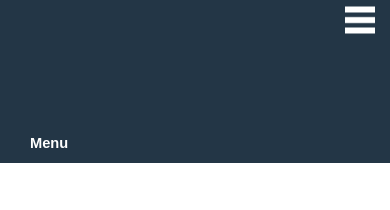
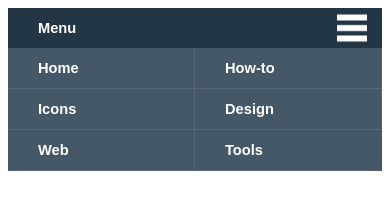
Before and after one commit to SanhNX/prj-fastfood, a website: page sample/Practice1/responsive.html in a window 390 px wide. Both pictures are taken after a click on the link "Menu". Drawn offline with nearby package versions, Linux system fonts and the light colour scheme.

Commit message:
- update responsive menu

```diff
--- a/sample/Practice1/css/reset.less
+++ /dev/null
@@ -1,119 +0,0 @@
-/**********************
-       CONSTANTS
-***********************/
-@import "color";
-@import "functions";
-
-body {
-//  background:@red;
-//  color:@yellow;
-  margin: 0;
-}
-
-button {
-  background:@blue;
-  .RoundShape(10px);
-}
-
-div {
-//  background:@purple;
-}
-.clearfix:before, .clearfix:after {
-  content: " ";
-  display: table;
-}
-nav{
-  width: 100%;
-  height: 40px;
-  background: #455868;
-  font-size: 11pt;
-  font-family: 'PT Sans', Arial, sans-serif;
-  font-weight: bold;
-  border-bottom: 2px solid #283744;
-  display: table;
-
-}
-nav a#pull{
-  display: none;
-}
-nav ul {
-  padding: 0;
-  margin: 0 auto;
-  width: 800px;
-  height: 40px;
-}
-nav li{
-  display: inline;
-  float: left;
-}
-nav li a {
-  border-right: 1px solid #576979;
-  box-sizing: border-box;
-  -moz-box-sizing: border-box;
-  -webkit-box-sizing: border-box;
-}
-nav li:last-child a{
-  border-right: 0;
-}
-nav a{
-  color: #fff;
-  width: 100px;
-  display: inline-block;
-  text-align: center;
-  line-height: 40px;
-  text-decoration: none;
-  &:hover{
-    background: #455868 - #222;
-  }
-}
-@media screen and (max-width: 600px) {
-  nav{
-    height: auto;
-  }
-  nav ul{
-    width: 100%;
-    height: auto;
-    display: block;
-  }
-  nav li{
-    width: 50%;
-  }
-  nav li a{
-    border-bottom: 1px solid #576979;
-    border-right: 1px solid #576979;
-  }
-  nav li:last-child a{
-    border-right: 0;
-  }
-  nav a{
-    text-align: left;
-    width: 100%;
-    text-indent: 30px;
-  }
-
-}
-@media screen and (max-width: 480px) {
-  nav{
-    border-bottom: 0;
-  }
-  nav a#pull{
-    display: block;
-    background: #233646;
-    width: 100%;
-    position: relative;
-  }
-  nav a#pull:after{
-    position: absolute;
-    display: inline-block;
-    content:"";
-    top: 5px;
-    right: 15px;
-    width: 30px;
-    height: 30px;
-    background: url("../img/icon/nav-icon.png") no-repeat;
-    background-size: 100% 100%;
-  }
-  nav ul{
-    display: none;
-  }
-}
--- a/sample/Practice1/css/style.less
+++ /dev/null
@@ -1,27 +0,0 @@
-/**********************
-         STYLES
-***********************/
-@import "reset";
-@import "variables";
-@import "color";
-@import "functions";
-
-.shape{
-  display: inline-block;
-  width: @defaultShapeWidth;
-  height: @defaultShapeHeight;
-  background: @defaultShapeColor;
-  margin: @defaultShapeMargin;
-  border : @borderSize solid @borderColor;
-  transition: 0.9s;
-  &:hover{
-    background: @defaultShapeColorHover;
-  }
-}
-
-#shape1{
-  .Round;
-}
-#shape2{
-  .RoundShape;
-}
--- /dev/null
+++ b/sample/Practice1/less/reset.less
@@ -0,0 +1,3 @@
+/**********************
+       RESET
+***********************/
--- /dev/null
+++ b/sample/Practice1/less/style.less
@@ -0,0 +1,122 @@
+/**********************
+         STYLES
+***********************/
+@import "reset";
+@import "variables";
+@import "color";
+@import "functions";
+
+.shape{
+  display: inline-block;
+  width: @defaultShapeWidth;
+  height: @defaultShapeHeight;
+  background: @defaultShapeColor;
+  margin: @defaultShapeMargin;
+  border : @borderSize solid @borderColor;
+  transition: 0.9s;
+  &:hover{
+    background: @defaultShapeColorHover;
+  }
+}
+
+#shape1{
+  .Round;
+}
+#shape2{
+  .RoundShape;
+}
+
+nav.menu{
+
+  width: 100%;
+  height: 40px;
+  background: @bg-gray;
+  font-size: 11pt;
+  font-family: 'PT Sans', Arial, sans-serif;
+  font-weight: bold;
+  border-bottom: 2px solid #283744;
+  display: table;
+  @media @tablet {
+    height: auto;
+  }
+  @media @mobile {
+    border-bottom: 0;
+  }
+
+  a{
+    color: @white;
+    width: 100px;
+    display: inline-block;
+    text-align: center;
+    line-height: 40px;
+    text-decoration: none;
+    &#pull{
+      display: none;
+      @media @mobile {
+        display: block;
+        background: #233646;
+        width: 100%;
+        position: relative;
+      }
+
+      &:after{
+        @media @mobile {
+          position: absolute;
+          display: inline-block;
+          content:"";
+          top: 5px;
+          right: 15px;
+          width: 30px;
+          height: 30px;
+          background: url("../img/icon/nav-icon.png") no-repeat;
+          background-size: 100% 100%;
+        }
+      }
+    }
+
+    &:hover{
+      background: @bg-gray - #222;
+    }
+    @media @tablet {
+      text-align: left;
+      width: 100%;
+      text-indent: 30px;
+    }
+  }
+  ul {
+    padding: 0;
+    margin: 0 auto;
+    width: 800px;
+    height: 40px;
+    @media @tablet {
+      width: 100%;
+      height: auto;
+      display: block;
+    }
+    @media @mobile {
+      display: none;
+    }
+  }
+  li{
+    display: inline-block;
+    a {
+      border-right: 1px solid @nav-border;
+      -webkit-box-sizing: border-box;
+      -moz-box-sizing: border-box;
+      box-sizing: border-box;
+      @media @tablet {
+        border-bottom: 1px solid @nav-border;
+        border-right: 1px solid @nav-border;
+      }
+    }
+    &:last-child a{
+      border-right: 0;
+      @media @tablet {
+        border-right: 0;
+      }
+    }
+    @media @tablet {
+      width: 50%;
+    }
+  }
+}
--- a/sample/Practice1/css/variables.less
+++ b/sample/Practice1/less/variables.less
@@ -7,6 +7,9 @@
 @yellow         : #B8CC24;
 @blue           : #8BC5FF;
 @purple         : #6F3596;
+@white          : #FFFFFF;
+@bg-gray          : #455868;
+@nav-border          : #576979;
 
 
 //== Components
@@ -22,3 +25,10 @@
 //@borderColor : desaturate(@defaultShapeColor, 100%);
 //@borderColor : darken(desaturate(@defaultShapeColor, 100%), 100%);
 //@borderColor : spin(@defaultShapeColor, 100%);
+@base-width  : 1280px;
+@tablet-width : 600px;
+@mobile-width : 480px;
+
+@base:~"screen and (max-width: @{base-width})";
+@tablet:~"screen and (max-width: @{tablet-width})";
+@mobile:~"screen and (max-width: @{mobile-width})";
--- a/sample/Practice1/responsive.html
+++ b/sample/Practice1/responsive.html
@@ -26,16 +26,16 @@
     </script>
 </head>
 <body>
-    <nav>
+    <nav class="menu">
+        <a id="pull" href="#">Menu</a>
         <ul class="clearfix">
-            <li><a href="#">Home</a></li>
-            <li><a href="#">How-to</a></li>
-            <li><a href="#">Icons</a></li>
-            <li><a href="#">Design</a></li>
-            <li><a href="#">Web</a></li>
-            <li><a href="#">Tools</a></li>
+            <li><a href="#">Home</a></li><!--
+            --><li><a href="#">How-to</a></li><!--
+            --><li><a href="#">Icons</a></li><!--
+            --><li><a href="#">Design</a></li><!--
+            --><li><a href="#">Web</a></li><!--
+            --><li><a href="#">Tools</a></li>
         </ul>
-        <a id="pull" href="#">Menu</a>
     </nav>
 
 </body>
```
Also changed, not shown: sample/Practice1/css/style.css, sample/Practice1/less/color.less (renamed from sample/Practice1/css/color.less), sample/Practice1/less/fonts.less (renamed from sample/Practice1/css/fonts.less), sample/Practice1/less/functions.less (renamed from sample/Practice1/css/functions.less).
